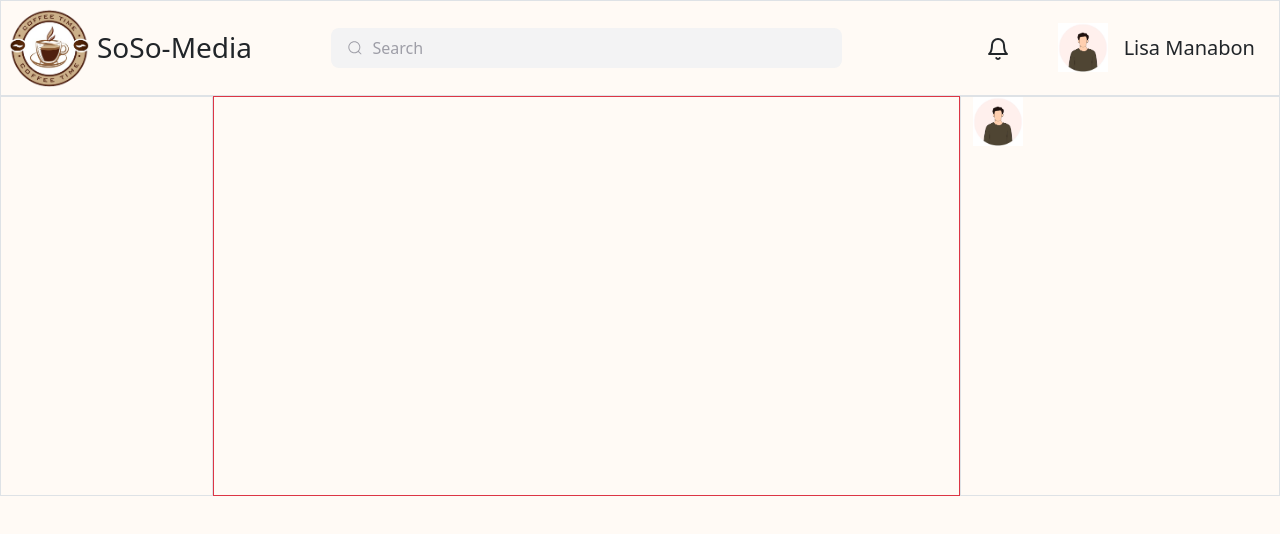
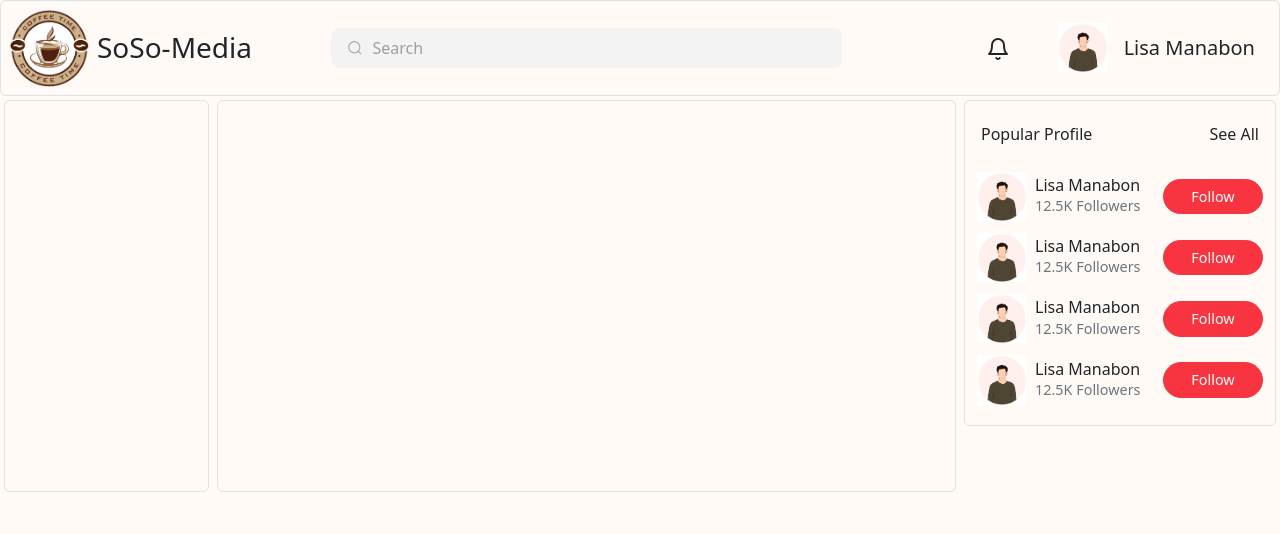
Before and after one commit to Lazy-seed/soso_frontend, a React (Create React App) app: page / in a window 1280 px wide. Shown: the top 534 px of the page. Built offline with nearby package versions, Linux system fonts and the light colour scheme; a web font is replaced by a local one.

Commit message:
-upt- layout

```diff
--- a/src/assets/scss/bottstrap_extended.scss
+++ b/src/assets/scss/bottstrap_extended.scss
@@ -44,12 +44,33 @@ $primary: #f7343f;
 @import "../../../node_modules/bootstrap/scss/utilities/api";
 
 // 8. Add additional custom code here
-.btn{
+
+.btn-outline-primary {
+    &:hover{
+        color: white !important;
+        }
+}
+
+.btn {
     transition: all .05s linear;
+
     &:active {
         transform: scale(0.9);
     }
 }
-.pe-pointer{
+
+.pe-pointer {
     cursor: pointer;
 }
+
+
+// font size extend
+.fs-7{
+    font-size: .9rem;
+}
+.fs-8{
+    font-size: .8rem;
+}
+.fs-9{
+    font-size: .7rem;
+}
--- a/src/components/MainComponents.jsx
+++ b/src/components/MainComponents.jsx
@@ -1,11 +1,24 @@
-import React from 'react'
+import React, { useState } from 'react'
 import proflile from './images/proflile.png'
 
 export const FollowList = () => {
+    const [useIsFollow, setIsFollow] = useState(false)
     return (
-        <div>
-            <img src={proflile} width={50} alt="" />
+        <div className='d-flex justify-content-between   align-items-center p-1 mt-1'>
+            <div className='d-flex justify-content-start gap-2 align-items-center '>
 
+                <img src={proflile} width={50} alt="" />
+                <div>
+                    <h5 className='fs-6 m-0'>Lisa Manabon</h5>
+                    <p className='fs-7 text-secondary mb-0'>12.5K Followers</p>
+                </div>
+            </div>
+            {
+                useIsFollow ?
+                    <button className='btn btn-outline-primary text-primary px-3 rounded-5 fs-7' style={{ width: "100px" }} onClick={() => setIsFollow(!useIsFollow)}>Unfollow</button>
+                    :
+                    <button className='btn btn-primary text-white px-3 rounded-5 fs-7' style={{ width: "100px" }} onClick={() => setIsFollow(!useIsFollow)}>Follow</button>
+            }
         </div>
     )
 }
--- a/src/pages/index.js
+++ b/src/pages/index.js
@@ -11,17 +11,33 @@ export default function HomePages() {
       <Row className='mx-0' style={{ minHeight: "400px" }}>
 
         {/* left screen */}
-        <Col md="2" className='m-0 border'></Col>
+        <Col md="2" className=' p-1'>
+        <div className='p-1 border rounded-2 h-100'>
+          </div>
+        </Col>
 
         {/* main screen */}
-        <Col md="" className='m-0 border border-danger'>
-          <Home />
-
+        <Col md="" className='  p-1'>
+          <div className='p-1 border rounded-2 h-100'>
+            <Home />
+          </div>
         </Col>
 
         {/* right screen */}
-        <Col md="3" className='m-0 border'>
-          <FollowList />
+        <Col md="3" className=' p-1 '>
+          <div className='border rounded-2 p-2 py-3'>
+            <div className='d-flex justify-content-between align-items-center  px-2 mt-2 mb-3' >
+              <h6 className=''>Popular Profile</h6>
+              <h6 className=''>See All</h6>
+            </div>
+            <div>
+              <FollowList />
+              <FollowList />
+              <FollowList />
+              <FollowList />
+            </div>
+          </div>
+
         </Col>
       </Row>
     </div>
--- a/src/utilities/TopNav.js
+++ b/src/utilities/TopNav.js
@@ -6,7 +6,7 @@ import { Bell, ChevronDown } from 'react-feather'
 
 export default function TopNav() {
   return (
-    <div className='border p-2'>
+    <div className='border rounded-2  p-2'>
       <Row >
         <Col md="3" className=" d-flex  align-items-center gap-2">
           <img src={logo1} alt="" width={80} />
```
